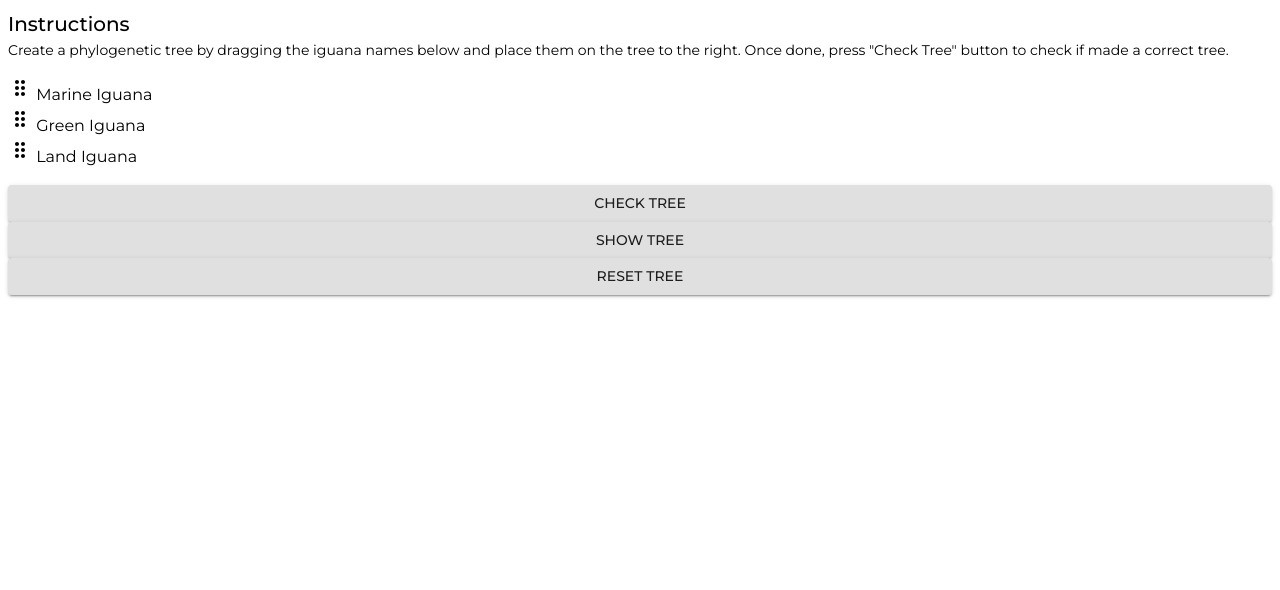
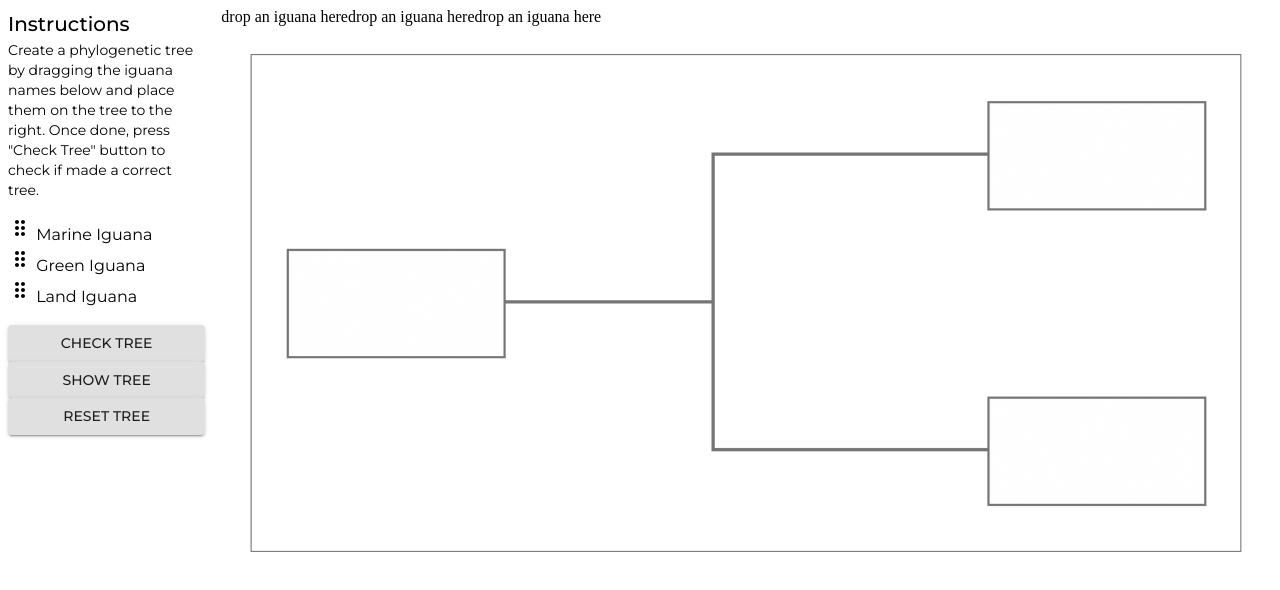
Before and after one commit to desmond-tuiyot/playground-react-dnd, a React (Create React App) app: page / in a window 1280 px wide. Shown: the top 590 px of the page. Built offline with nearby package versions, Linux system fonts and the light colour scheme.

Commit message:
test and code to render tree template image and the drop target divs

```diff
--- a/src/components/phylo-tree-dnd/MainActivity.jsx
+++ b/src/components/phylo-tree-dnd/MainActivity.jsx
@@ -1,3 +1,44 @@
-const MainActivity = () => {};
+import Grid from "@material-ui/core/Grid";
+import Typography from "@material-ui/core/Typography";
+import { makeStyles } from "@material-ui/core/styles";
+
+import phylotree from "../../assets/dnd-tree.png";
+
+const useStyles = makeStyles((theme) => ({
+  root: {
+    position: "relative",
+    height: "100%",
+    width: "100%",
+    display: "flex",
+    justifyContent: "center",
+    alignItems: "center",
+  },
+  img: {
+    width: "100%",
+    height: "100%",
+  },
+  dropTargetContainer: {
+    position: "absolute",
+    top: 0,
+    left: 0,
+    height: "100%",
+    width: "100%",
+    display: "flex",
+  },
+}));
+
+const MainActivity = () => {
+  const classes = useStyles();
+  return (
+    <div className={classes.root}>
+      <img src={phylotree} alt="phylogenetic tree" className={classes.img} />
+      <div className={classes.dropTargetContainer}>
+        <div>drop an iguana here</div>
+        <div>drop an iguana here</div>
+        <div>drop an iguana here</div>
+      </div>
+    </div>
+  );
+};
 
 export default MainActivity;
--- a/src/components/phylo-tree-dnd/PhyloTreeDnD.jsx
+++ b/src/components/phylo-tree-dnd/PhyloTreeDnD.jsx
@@ -1,9 +1,19 @@
-// import Typography from "@material-ui/core/Typography";
+import Grid from "@material-ui/core/Grid";
 
 import SideBar from "./SideBar";
+import MainActivity from "./MainActivity";
 
 const PhyloTreeDnD = () => {
-  return <SideBar />;
+  return (
+    <Grid container spacing={2}>
+      <Grid item xs={6} sm={3} md={2}>
+        <SideBar />
+      </Grid>
+      <Grid item xs>
+        <MainActivity />
+      </Grid>
+    </Grid>
+  );
 };
 
 export default PhyloTreeDnD;
```
Also changed, not shown: jsconfig.json (added, +9 -0 lines), src/assets/dnd-tree.png (added), 1 other file (tests, documents, lock files or other folders).
